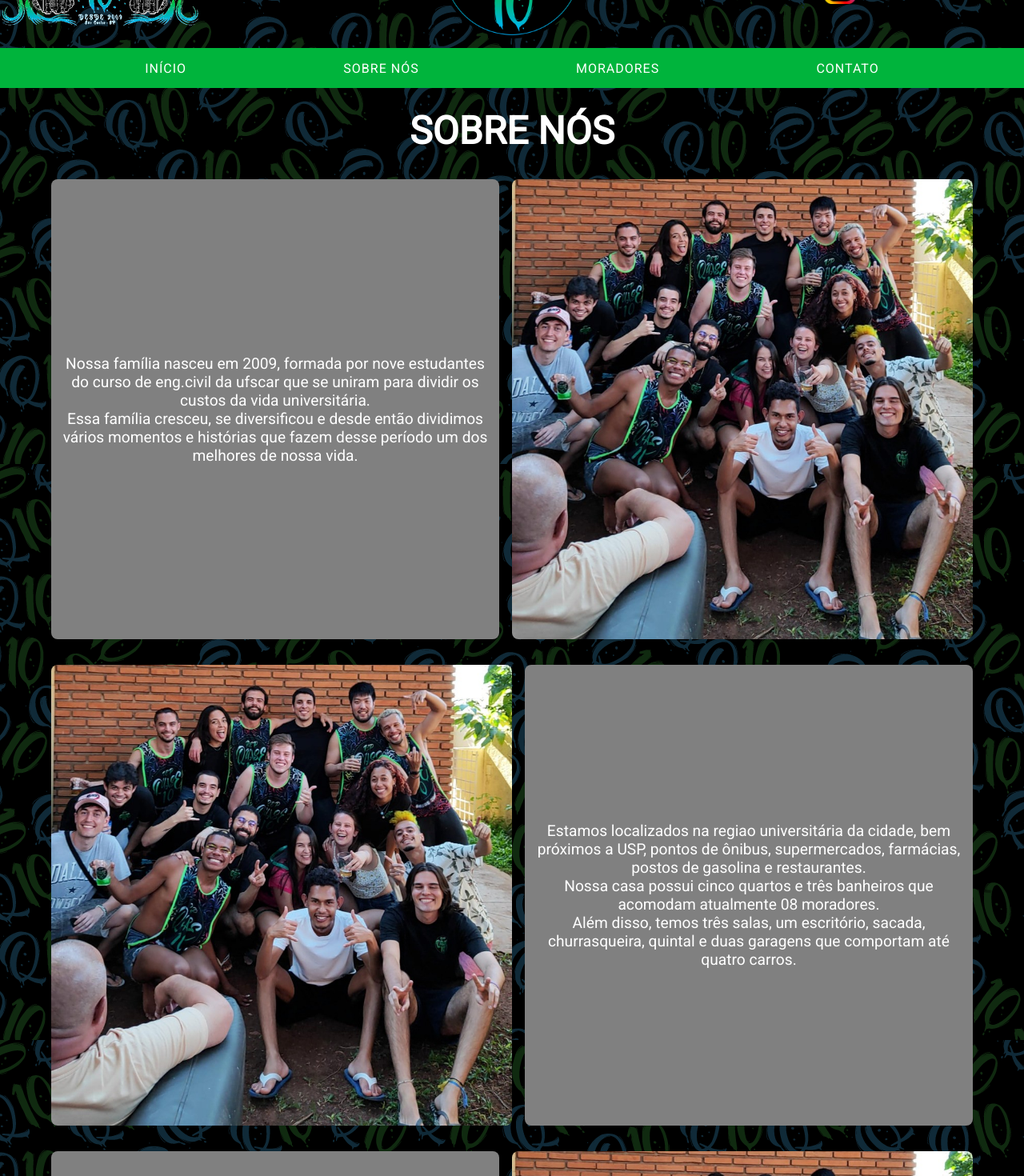
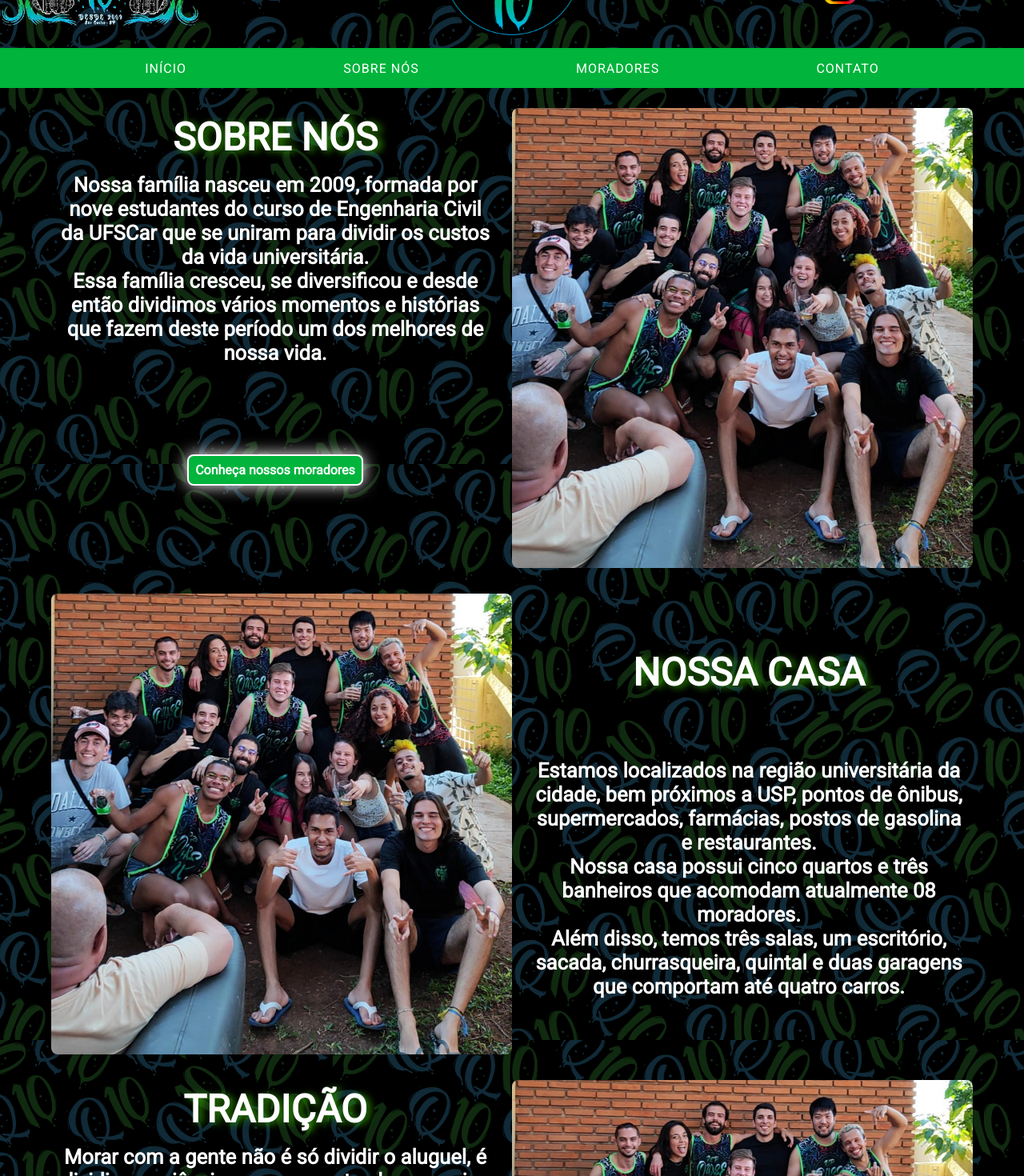
Before and after one commit to paulimmds/landing-page-qdez, a Vue app in the folder site/: page /sobre_nos in a window 1280 px wide. Shown: the part 140-1610 px from the top of the page at 80% size. Built offline with nearby package versions, Linux system fonts and the light colour scheme.

Commit message:
Ajustes na estilização da seção Início e Sobre Nós

```diff
--- a/site/src/App.vue
+++ b/site/src/App.vue
@@ -46,7 +46,7 @@ export default {
   text-decoration: none;
   color: inherit;
   background-color: inherit;
-    font-family: 'Roboto', sans-serif;
+  font-family: 'Roboto', sans-serif;
 }
 
 
--- a/site/src/views/Home.vue
+++ b/site/src/views/Home.vue
@@ -56,11 +56,13 @@ export default {
 
 .content h1 {
   font-size: 3em;
+  font-weight: bolder;
   text-align: center;
 }
 
 .content p {
   font-size: 1.5em;
+  font-weight: bold;
   text-align: center;
 }
 
@@ -70,11 +72,14 @@ export default {
 }
 
 .buttons button {
-  width: 10em;
-  background-color: blue;
+  color: white;
+  font-size: 1em;
+  font-weight: bolder;
+  background-color: var(--bg-secondary-color);
   border: 2px solid white;
   border-radius: .5em;
-  padding: .3em;
+  box-shadow: 0px 0px 20px 0px white;
+  padding: .5em;
   text-align: center;
 }
 
--- a/site/src/views/SobreNos.vue
+++ b/site/src/views/SobreNos.vue
@@ -1,32 +1,46 @@
 <template>
   <div id="main-container">
-    <h1>SOBRE NÓS</h1>
     <div class="box one">
       <div class="content">
-        <p>Nossa família nasceu em 2009, formada por nove estudantes do curso de eng.civil da ufscar que se uniram para
+        <h1>SOBRE NÓS</h1>
+        <div class="parag">
+          <p>Nossa família nasceu em 2009, formada por nove estudantes do curso de Engenharia Civil da UFSCar que se uniram para
           dividir os custos da vida universitária.</p>
           <p>Essa família cresceu, se diversificou e desde então dividimos vários
-        momentos e histórias que fazem desse período um dos melhores de nossa vida.</p>
+          momentos e histórias que fazem deste período um dos melhores de nossa vida.</p>
+        </div>
+        <button>
+          <router-link to="/moradores">Conheça nossos moradores</router-link>
+        </button>
       </div>
      <img src="../assets/foto-moradores.jpeg" alt="">
     </div>
     <div class="box two">
       <div class="content">
-        <p>Estamos localizados na regiao universitária da cidade, bem próximos a USP, pontos de ônibus, supermercados,
+        <h2>NOSSA CASA</h2>
+        <div class="parag">
+          <p>Estamos localizados na região universitária da cidade, bem próximos a USP, pontos de ônibus, supermercados,
             farmácias, postos de gasolina e restaurantes.</p>
           <p>Nossa casa possui cinco quartos e três banheiros que acomodam atualmente 08 moradores.</p>
           <p>Além disso, temos três salas, um escritório, sacada, churrasqueira, quintal e duas garagens que comportam até
             quatro carros.</p>
+        </div>
       </div>
 
       <img src="../assets/foto-moradores.jpeg" alt="">
     </div>
     <div class="box three">
       <div class="content">
+        <h3>TRADIÇÃO</h3>
+        <div class="parag">
           <p>Morar com a gente não é só dividir o aluguel, é dividir experiência e os momentos bons e ruins do dia a dia,
             além das amizades que construímos ao longo do tempo.</p>
           <p>Tradicionalmente, realizamos anualmente eventos para tanto para os ex-moradores, quanto para os parentes dos
              moradores, afim de manter a aproximação das diferentes gerações da república.</p>
+        </div>
+        <button>
+          <router-link to="/contato">Entre em contato com a gente</router-link>
+        </button>
       </div>
       <img src="../assets/foto-moradores.jpeg" alt="">
     </div>
@@ -60,11 +74,26 @@ export default {
   margin-block: 1em;
 }
 
-h1 {
+h1, h2, h3 {
   font-size: 3em;
   text-align: center;
+  align-self: center;
+  width: 100%;
+  text-shadow: 5px 2px 10px #2D8C00;
 }
 
+button {
+  color: white;
+  font-size: 1em;
+  font-weight: bolder;
+  border: 2px solid white;
+  border-radius: .5em;
+  box-shadow: 0px 0px 20px 0px white;
+  background-color: var(--bg-secondary-color);
+  margin: auto;
+  padding: .5em;
+  text-align: center;
+}
 
 img {
   max-width: 100%;
@@ -73,17 +102,18 @@ img {
 }
 
 .content {
-  background-color: grey;
-  border-radius: .5em;
   padding: .5em;
   display: flex;
   flex-direction: column;
-  justify-content: center;
+  justify-content: space-evenly;
+  gap: 1em;
 }
 
 p {
-  font-size: 1.2em;
+  font-size: 1.6em;
+  font-weight: bold;
   text-align: justify;
+  text-justify: inter-character;
   text-indent: 1.5em;
 }
 
```
Lines whose indentation alone changed are shown as unchanged.
